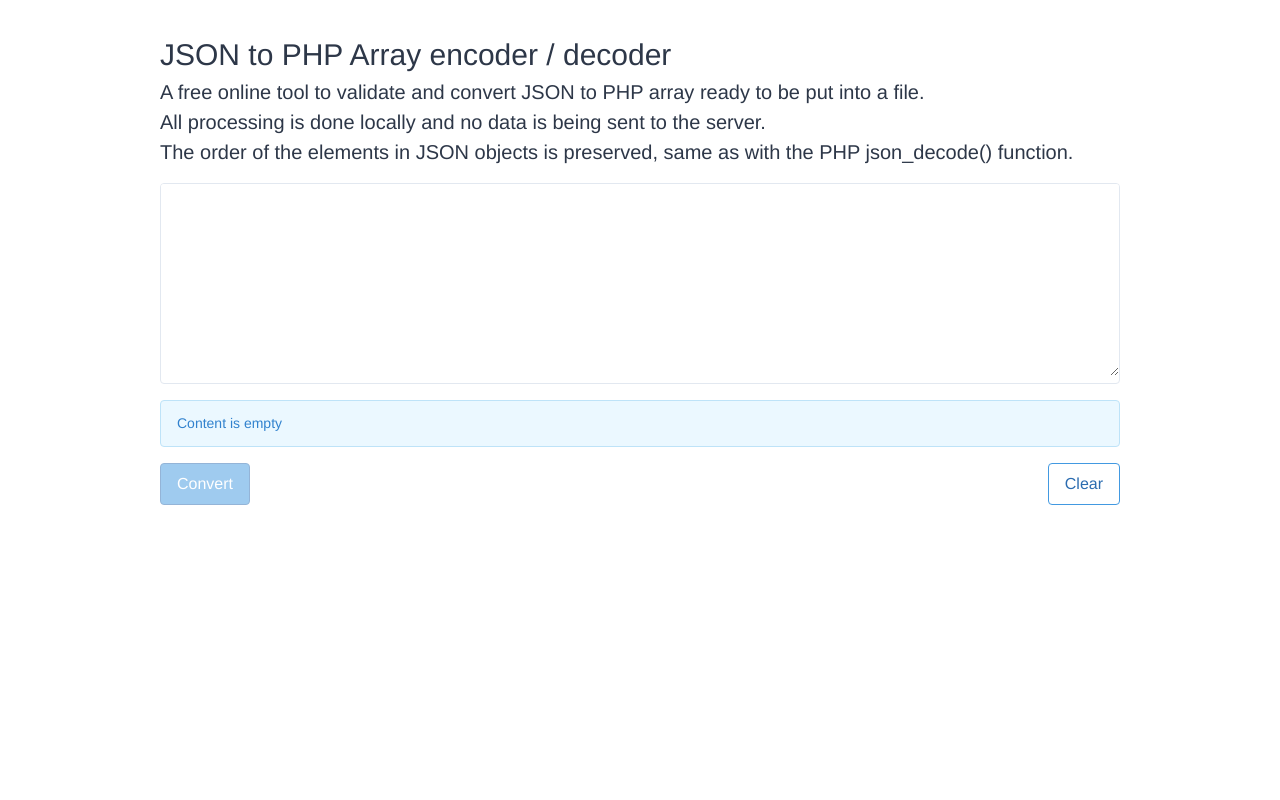
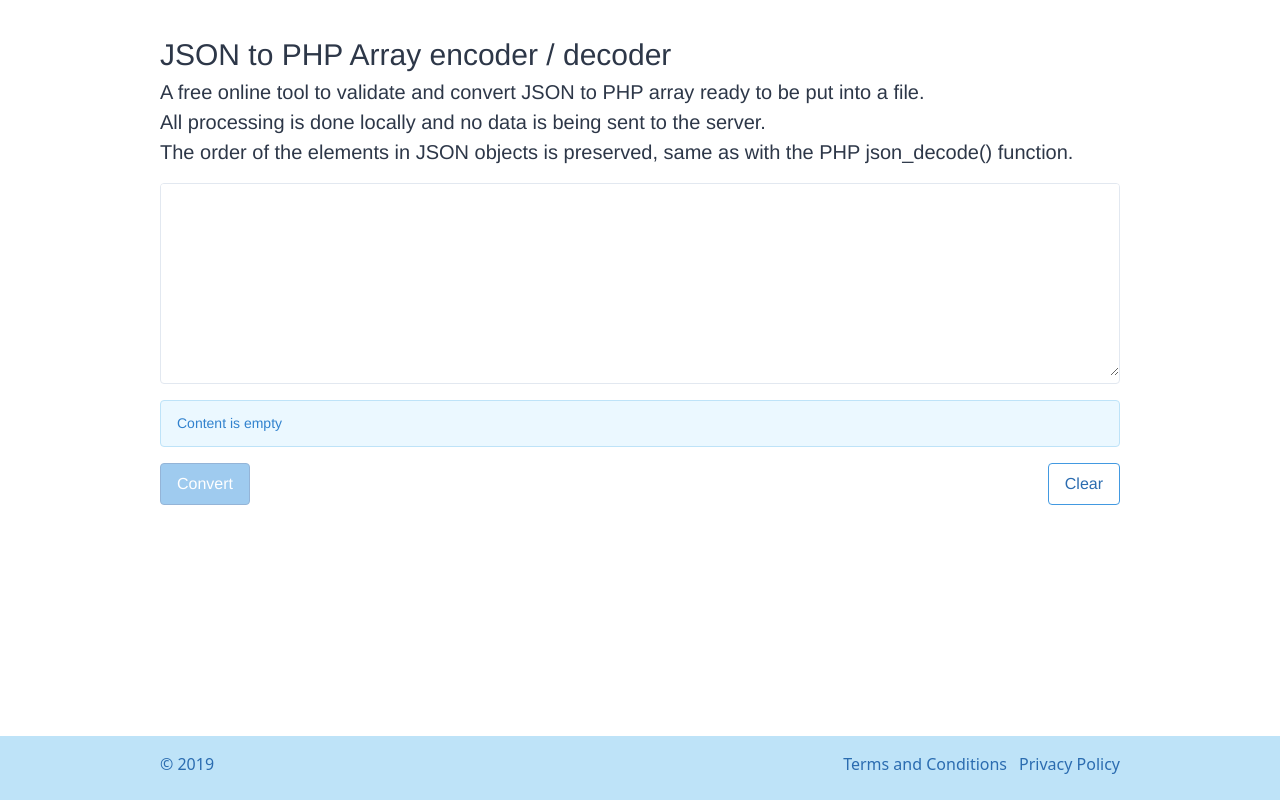
Before and after one commit to dlind555/json2php, a Vue app: page / in a window 1280 px wide. Built offline with nearby package versions, Linux system fonts and the light colour scheme.

Commit message:
Add the wrapper components with footer and additional information to deploy branch

```diff
--- /dev/null
+++ b/src/WrapperApp.vue
@@ -0,0 +1,21 @@
+<template>
+  <div>
+    <App class="min-h-screen pb-20" />
+    <WrapperFooter />
+  </div>
+</template>
+
+<script>
+import App from "./App.vue";
+import WrapperFooter from "./components/WrapperFooter.vue";
+
+export default {
+  name: "wrapper",
+  components: {
+    App,
+    WrapperFooter
+  }
+};
+</script>
+
+<style lang="css"></style>
--- /dev/null
+++ b/src/components/WrapperFooter.vue
@@ -0,0 +1,74 @@
+<template>
+  <div class="w-full bg-blue-200 h-16 -mt-16">
+    <div class="w-full lg:max-w-5xl mx-auto relative">
+      <ul class="px-8 list-reset text-blue-700 text-base">
+        <li class="inline-block float-left h-16 py-4">
+          &copy; 2019
+        </li>
+        <li
+          class="inline-block float-right cursor-pointer h-16 py-4"
+          @click="toggleShow('showPP')"
+        >
+          Privacy Policy
+        </li>
+        <li
+          class="inline-block float-right cursor-pointer mr-3 h-16 py-4"
+          @click="toggleShow('showTC')"
+        >
+          Terms and Conditions
+        </li>
+      </ul>
+
+      <WrapperPopup v-if="showPP">
+        <template #title>
+          Privacy Policy
+        </template>
+        This is a client-side app and all the conversions are being done locally
+        in your browser using Javascript. No user-provided data is being sent to
+        our servers and no website analytics tools are being used. Your IP
+        address and the browser information is available to the server while
+        loading the website, but they are not being stored and are not
+        associated with any personally identifiable information. No cookies are
+        being used.
+      </WrapperPopup>
+
+      <WrapperPopup v-if="showTC">
+        <template #title>
+          Terms and Conditions
+        </template>
+        By using the application you agree to these terms and conditions. This
+        software is provided "AS-IS" and we are not liable for any outcomes
+        resulting from the usage of the application and offer no warranty. Your
+        access to the application is free of charge, but can not be guaranteed
+        and can be revoked at any time. You agree to not use the software for
+        any illegal activity or any other manner which violates any applicable
+        laws. These terms may be modified at any time with or without notice.
+      </WrapperPopup>
+    </div>
+  </div>
+</template>
+
+<script>
+import WrapperPopup from "./WrapperPopup.vue";
+
+export default {
+  name: "WrapperFooter",
+  components: {
+    WrapperPopup
+  },
+  data() {
+    return {
+      showPP: false,
+      showTC: false
+    };
+  },
+  methods: {
+    toggleShow(flag) {
+      this.showPP = flag === "showPP" ? !this.showPP : false;
+      this.showTC = flag === "showTC" ? !this.showTC : false;
+    }
+  }
+};
+</script>
+
+<style></style>
--- /dev/null
+++ b/src/components/WrapperPopup.vue
@@ -0,0 +1,24 @@
+<template>
+  <div
+    class="absolute bg-teal-100 border-t-4 border-teal rounded-b text-teal-darkest px-4 py-3 ml-8 right-8 shadow-md"
+    style="bottom: 0rem; right: 2rem;"
+    role="alert"
+  >
+    <div class="flex">
+      <div>
+        <p class="font-bold"><slot name="title"></slot></p>
+        <p class="text-sm">
+          <slot></slot>
+        </p>
+      </div>
+    </div>
+  </div>
+</template>
+
+<script>
+export default {
+  name: "WrapperPopup"
+};
+</script>
+
+<style></style>
--- a/src/main.js
+++ b/src/main.js
@@ -1,10 +1,10 @@
 import Vue from "vue";
-import App from "./App.vue";
+import WrapperApp from "./WrapperApp.vue";
 import store from "./store";
 
 Vue.config.productionTip = false;
 
 new Vue({
   store,
-  render: h => h(App)
+  render: h => h(WrapperApp)
 }).$mount("#app");
```
